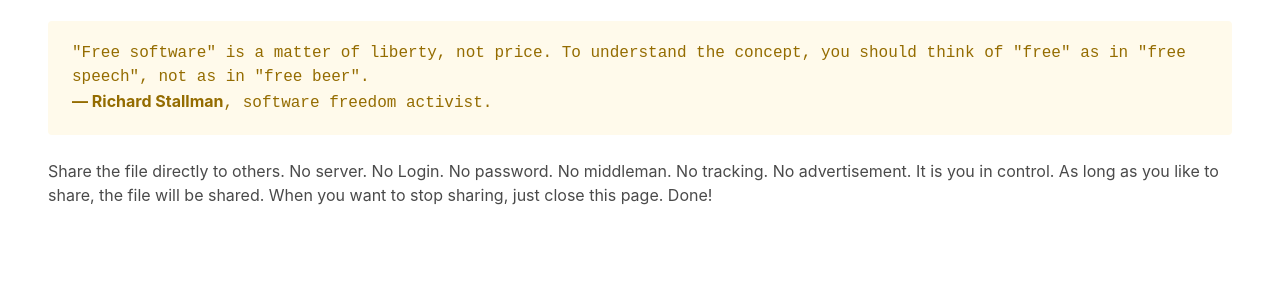
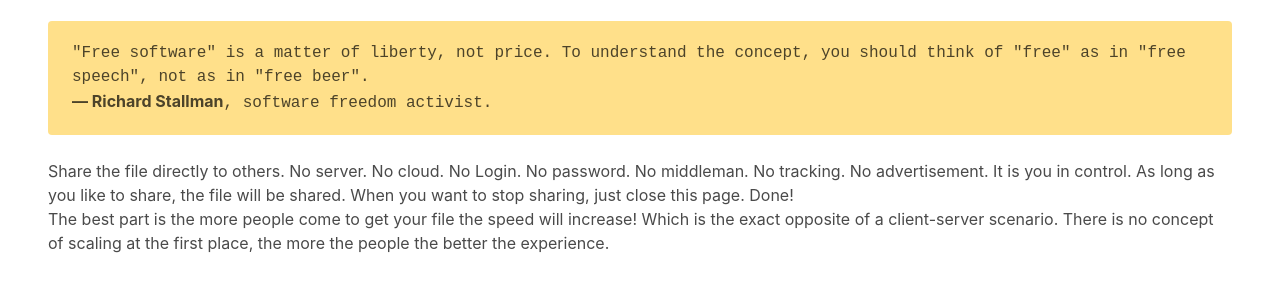
Before and after one commit to saumya/NWjs, a website: page app/share.html in a window 1280 px wide. Shown: the part 116-415 px from the top of the page. Drawn offline with nearby package versions, Linux system fonts and the light colour scheme.

Commit message:
UI design update

```diff
--- a/app/share.html
+++ b/app/share.html
@@ -23,16 +23,20 @@
 		<h3 class="title"> Share </h3>
 		<h4 class="subtitle"> The world is free </h4>
 
-		<div class="notification is-warning is-light">
-		<div class="is-family-code">
-			"Free software" is a matter of liberty, not price. To understand the concept, you should think of "free" as in "free speech", not as in "free beer".
-			<div><span class="is-family-secondary has-text-weight-bold"> — Richard Stallman</span>, software freedom activist. </div>
-		</div>
+		<div class="notification is-warning">
+			<div class="is-family-code">
+				"Free software" is a matter of liberty, not price. To understand the concept, you should think of "free" as in "free speech", not as in "free beer".
+				<div><span class="is-family-secondary has-text-weight-bold"> — Richard Stallman</span>, software freedom activist. </div>
+			</div>
 		</div>
 
-		<div>
-			Share the file directly to others. No server. No Login. No password. No middleman. No tracking. No advertisement. It is you in control. As long as you like to share, the file will be shared. When you want to stop sharing, just close this page. Done!
-		</div>
+		<p>
+			Share the file directly to others. No server. No cloud. No Login. No password. No middleman. No tracking. No advertisement. It is you in control. As long as you like to share, the file will be shared. When you want to stop sharing, just close this page. Done!
+		</p>
+		<p>
+			The best part is the more people come to get your file the speed will increase! Which is the exact opposite of a client-server scenario. There is no concept of scaling at the first place, the more the people the better the experience.
+		</p>
+
 	</section>
 
 	<section class="section">
```
